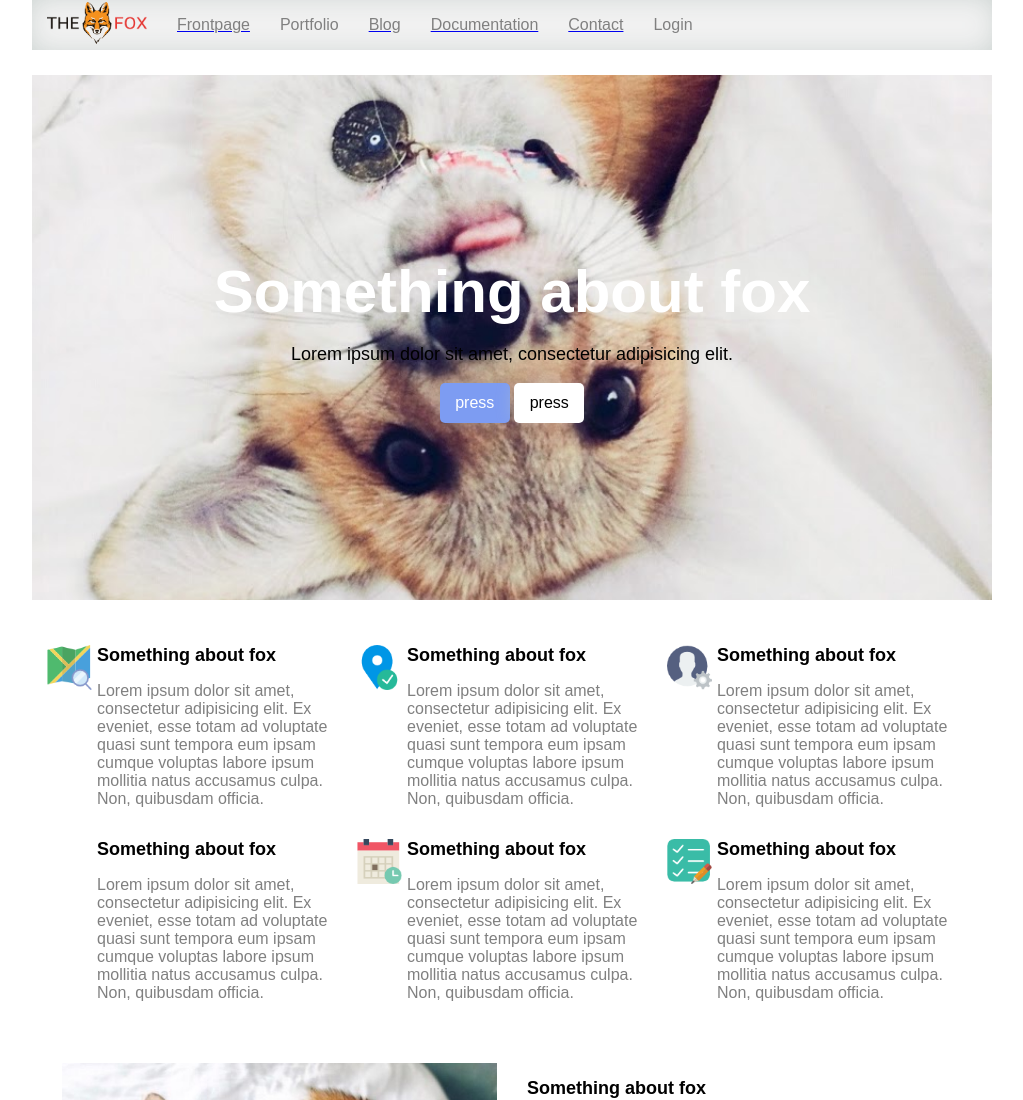
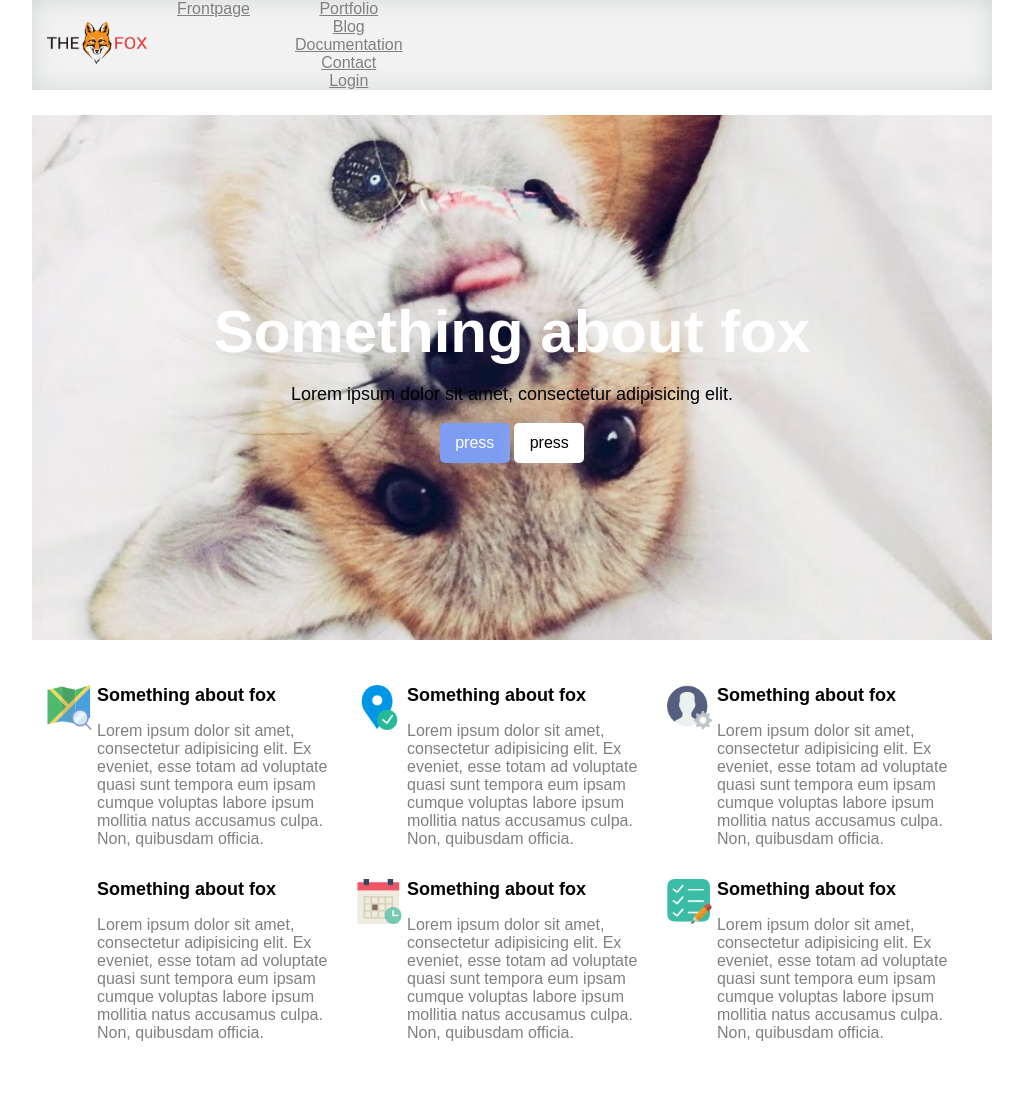
Before and after one commit to AleksaBaliuk/Feb_24, a plain HTML site: page index.html in a window 1280 px wide. Shown: the top 1100 px of the page, without its empty margins (128-1151 px from the left). Drawn offline with Linux system fonts and the light colour scheme; a web font is replaced by a local one.

Commit message:
Update index.html

```diff
--- a/index.html
+++ b/index.html
@@ -15,34 +15,34 @@
 						<img src="img/logo.png" alt="Logo" class="u-logoImg">
 					</a>
 					<div class="Header-navItem u-padding15" >
-						<a href="/" class="Text">
-						 	<p class="Text-subcontent">Frontpage</p>
-						 </a>
+						<div class="Text">
+						 	<a href="/" class="Text-subcontent">Frontpage</a>
+						 </div>
 					</div>
 					<div class="Header-navItem u-padding15" >
-						<a class="Text">
-						 	<p class="Text-subcontent">Portfolio</p>
-						 </a>
+						<div class="Text">
+						 	<a href="/" class="Text-subcontent">Portfolio</a>
+						 <div>
 					</div>
 					<div class="Header-navItem u-padding15" >
-						<a href="/" class="Text">
-						 	<p class="Text-subcontent">Blog</p>
-						 </a>
+						<div  class="Text">
+						 	<a href="/" class="Text-subcontent">Blog</a>
+						 </div>
 					</div>
 					<div class="Header-navItem u-padding15" >
-						<a href="/" class="Text">
-						 	<p class="Text-subcontent">Documentation</p>
-						 </a>
+						<div  class="Text">
+						 	<a href="/" class="Text-subcontent">Documentation</a>
+						 </div>
 					</div>
 					<div class="Header-navItem u-padding15" >
-						<a href="/" class="Text">
-						 	<p class="Text-subcontent">Contact</p>
-						 </a>
+						<div  class="Text">
+						 	<a href="/"class="Text-subcontent">Contact</a>
+						 </div>
 					</div>
 					<div class="Header-navItem u-padding15" >
-						<a chref="/" lass="Text">
-						 	<p class="Text-subcontent">Login</p>
-						 </a>
+						<div  class="Text">
+						 	<a href="/" class="Text-subcontent">Login</a>
+						 </div>
 					</div>
 				</nav>
 			</header> <!-- Header -->
```
